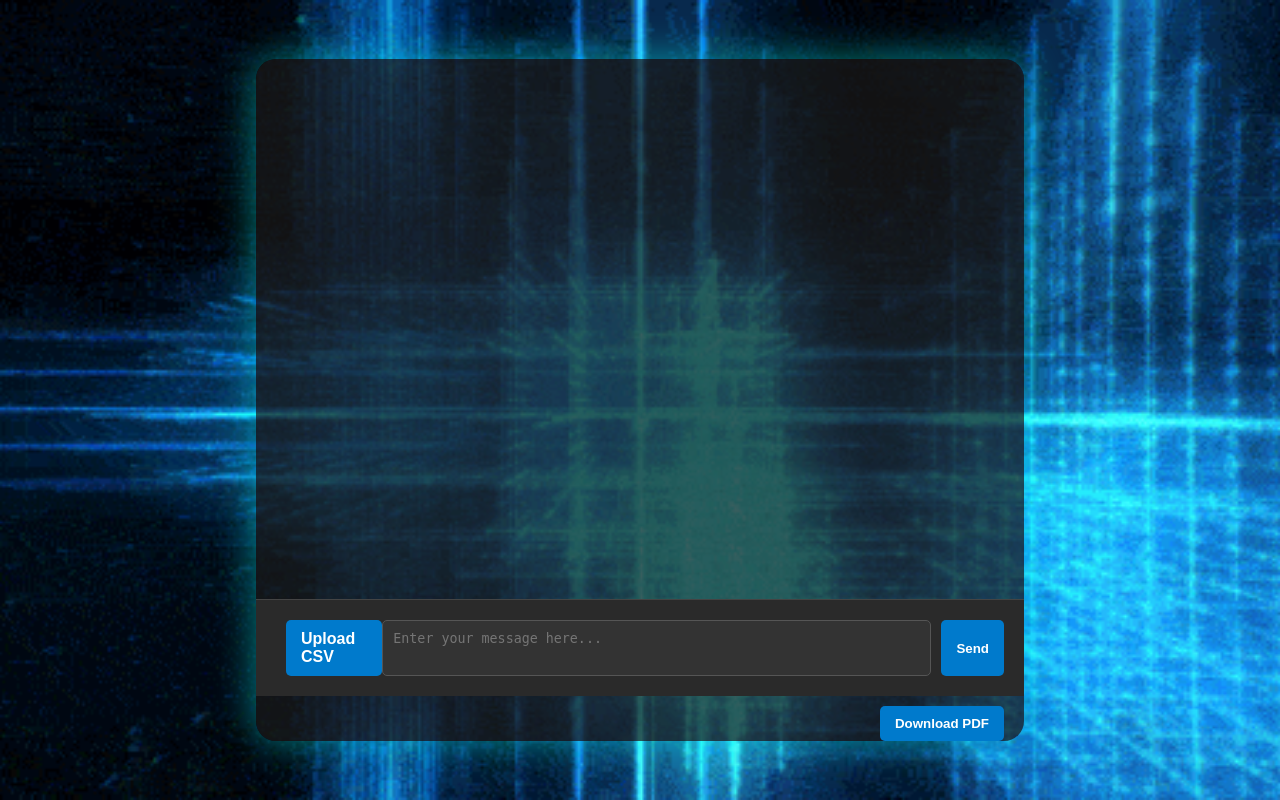
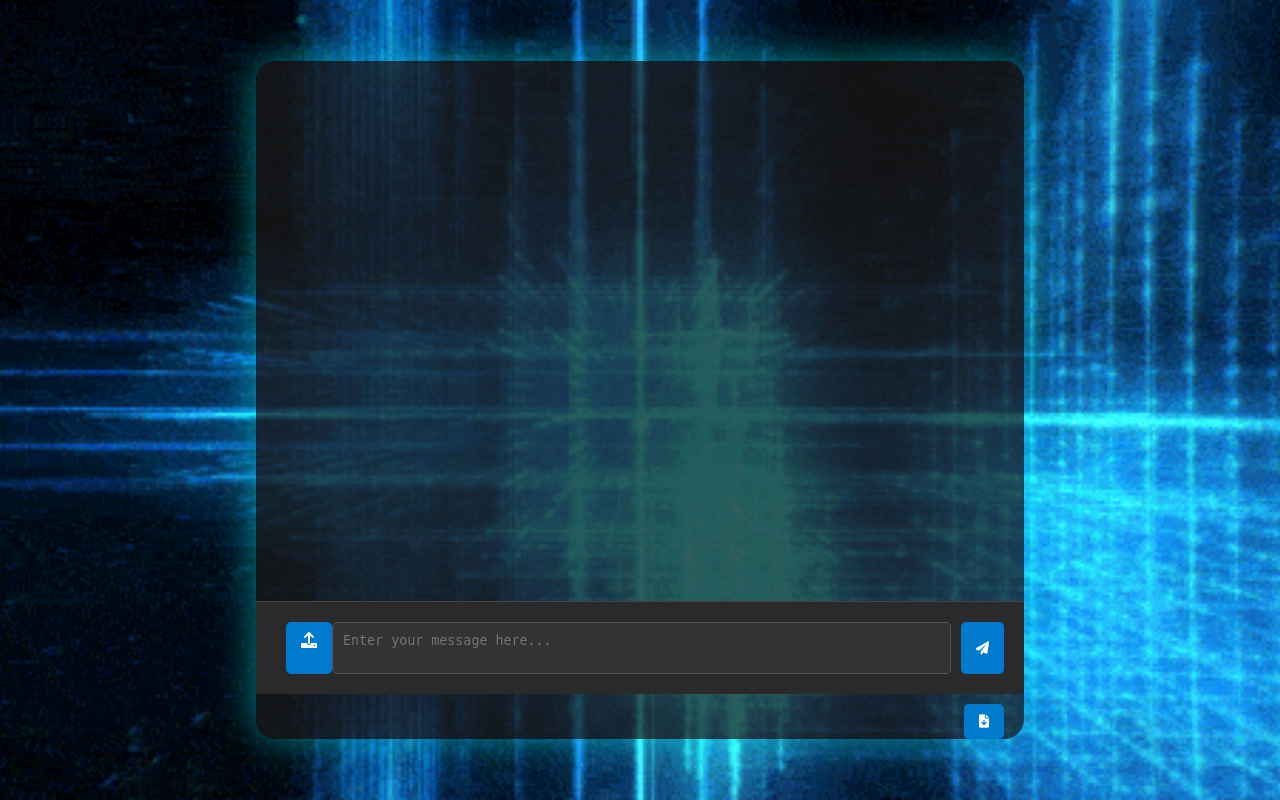
Before and after one commit to NaveenPrabakar/DataNow-, a Flask app: template templates/chat_ui.html in a window 1280 px wide. Run offline with Flask 2, Linux system fonts and the light colour scheme; the template is opened without the code that fills it, so the values that code supplies are empty.

Commit message:
Update chat_ui.html

```diff
--- a/templates/chat_ui.html
+++ b/templates/chat_ui.html
@@ -3,96 +3,47 @@
 <head>
     <meta charset="UTF-8">
     <title>DataNow! Data Interaction</title>
+
+    <!-- Font Awesome for icons -->
+    <link rel="stylesheet" href="https://cdnjs.cloudflare.com/ajax/libs/font-awesome/6.0.0-beta3/css/all.min.css">
+
+    <!-- Your CSS styles -->
     <link rel="stylesheet" href="{{ url_for('static', filename='style.css') }}">
+
+    <!-- jQuery library -->
     <script src="https://code.jquery.com/jquery-3.6.0.min.js"></script>
 </head>
 <body>
     <!-- Opening animation container -->
     <div id="animation-container">
-        <h1 id="intro-text"></h1>
+        <h1 id="intro-text"></h1> <!-- This element is used for typing intro animation -->
     </div>
 
     <!-- Main chat interface hidden initially -->
     <div id="chat-container" class="chat-container" style="display: none;">
         <div class="chat-history" id="chat-history">
-            <!-- Messages will be dynamically loaded here -->
+            <!-- Messages and typing indicator will be dynamically loaded here -->
         </div>
+
         <form id="chat-form">
-            <label for="file-upload" class="chat-button">Upload CSV</label>
+            <!-- Icon button for file upload -->
+            <label for="file-upload" class="chat-button" title="Upload CSV"><i class="fas fa-upload"></i></label>
             <input type="file" id="file-upload" name="file" style="display: none;" accept=".csv">
+
+            <!-- Textarea for entering user prompts -->
             <textarea name="user_prompt" id="user_prompt" placeholder="Enter your message here..."></textarea>
-            <button type="button" id="submit-prompt" class="chat-button">Send</button>
+
+            <!-- Icon button for sending message -->
+            <button type="button" id="submit-prompt" class="chat-button" title="Send"><i class="fas fa-paper-plane"></i></button>
         </form>
+
+        <!-- Icon button for downloading PDF -->
         <div class="button-container" style="text-align: right;">
-            <button id="download-pdf" class="chat-button">Download PDF</button>
+            <button id="download-pdf" class="chat-button" title="Download PDF"><i class="fas fa-file-download"></i></button>
         </div>
     </div>
 
+    <!-- JavaScript code to handle chat functionality and animations -->
     <script src="{{ url_for('static', filename='script.js') }}"></script>
-    <script>
-        $(document).ready(function() {
-            // Load chat history with session ID
-            const sessionId = "{{ session.sid }}";
-            $.get(`/get_chat_history?session_id=${sessionId}`, function(data) {
-                for (const msg of data) {
-                    $('#chat-history').append(`<div class="${msg.role}">${msg.message}</div>`);
-                }
-            });
-
-            // File upload handler
-            $('#file-upload').on('change', function() {
-                const file = this.files[0];
-                if (file) {
-                    let formData = new FormData();
-                    formData.append("file", file);
-
-                    $.ajax({
-                        url: "/upload",
-                        type: "POST",
-                        data: formData,
-                        processData: false,
-                        contentType: false,
-                        success: function(response) {
-                            $('#chat-history').append(`<div class="system">${response.message}</div>`);
-                        },
-                        error: function(jqXHR) {
-                            $('#chat-history').append(`<div class="system">Error: ${jqXHR.responseJSON.error}</div>`);
-                        }
-                    });
-                } else {
-                    $('#chat-history').append(`<div class="system">Please select a file first.</div>`);
-                }
-            });
-
-            // Submit prompt handler
-            $('#submit-prompt').click(function() {
-                const prompt = $('#user_prompt').val();
-                if (prompt) {
-                    $('#chat-history').append(`<div class="user">${prompt}</div>`);
-                    $('#user_prompt').val('');
-
-                    $.post("/ask_openai", { user_input: prompt, session_id: sessionId }, function(response) {
-                        if (response.html) {
-                            $('#chat-history').append(`<div class="system">${response.html}</div>`);
-                        } else if (response.image) {
-                            $('#chat-history').append(`<div class="system"><img src="${response.image}" alt="Generated Graph" class="generated-graph"></div>`);
-                        } else {
-                            $('#chat-history').append(`<div class="system">${response.message}</div>`);
-                        }
-                        $('#chat-history').scrollTop($('#chat-history')[0].scrollHeight);
-                    }).fail(function(jqXHR) {
-                        $('#chat-history').append(`<div class="system">Error: ${jqXHR.responseJSON.error}</div>`);
-                    });
-                } else {
-                    $('#chat-history').append(`<div class="system">Please enter a message.</div>`);
-                }
-            });
-
-            // Download PDF handler
-            $('#download-pdf').click(function() {
-                window.location.href = "/download_pdf?session_id=" + sessionId;
-            });
-        });
-    </script>
 </body>
 </html>
```
